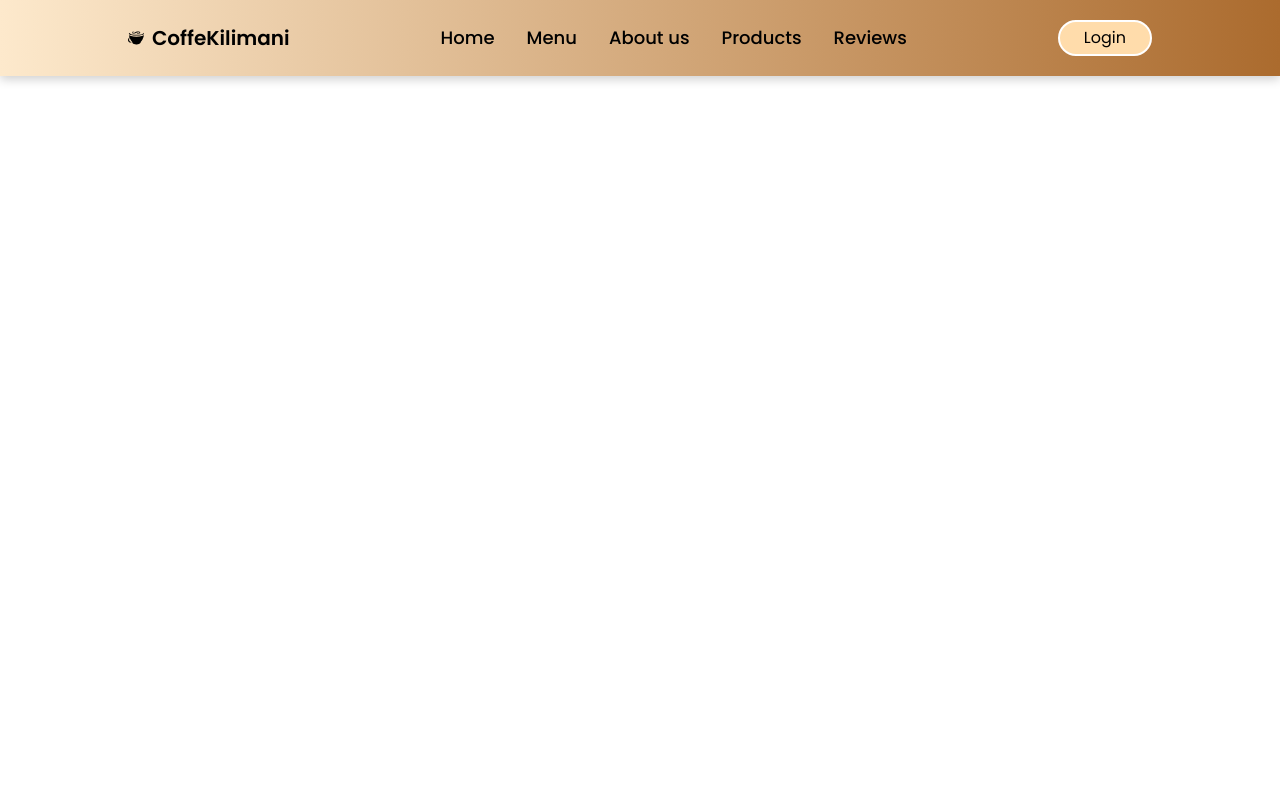
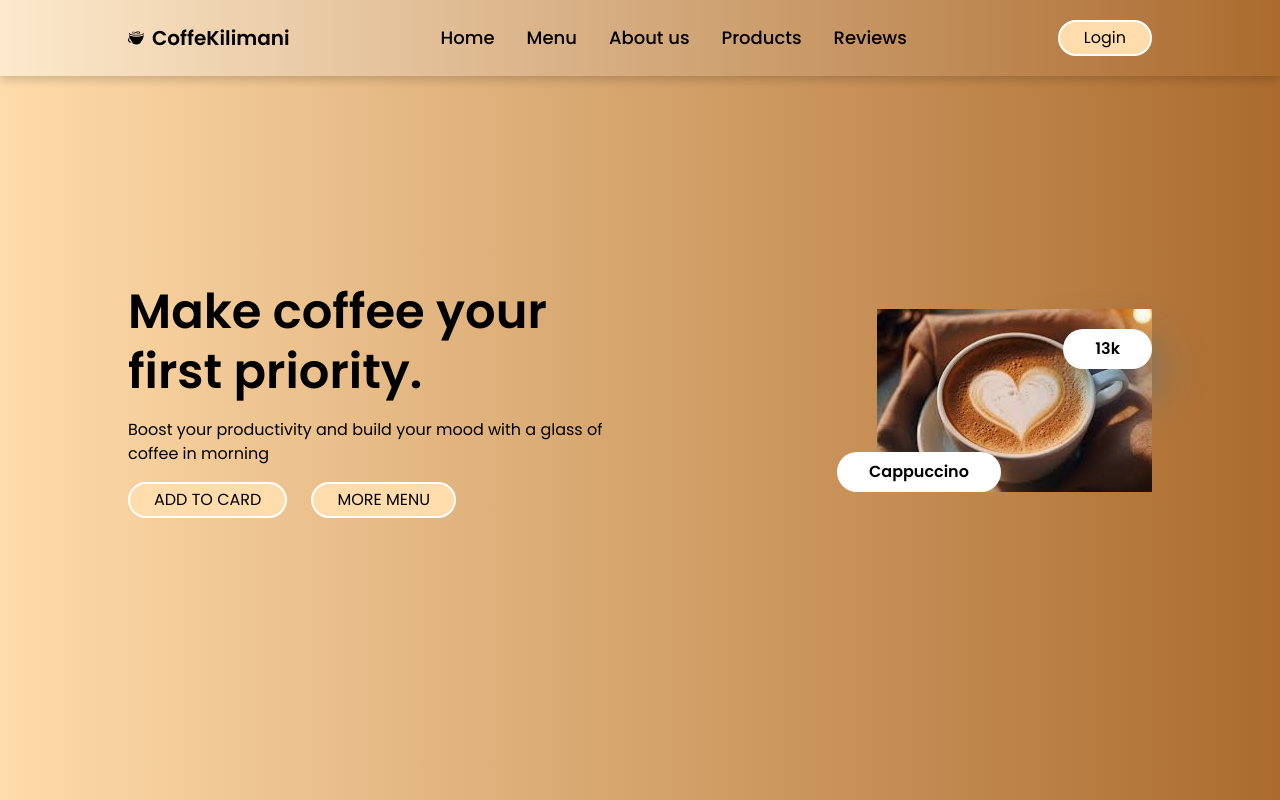
Before and after one commit to WycliffeMk/Coffee-Web, a React app: page / in a window 1280 px wide. Built offline with nearby package versions, Linux system fonts and the light colour scheme; the HTML template or start-up script is replaced by a standard one.

Commit message:
feat: complete hero section

```diff
--- a/src/App.jsx
+++ b/src/App.jsx
@@ -1,10 +1,16 @@
 import React from "react";
 import Navbar from "./components/Navbar";
+import Home from "./components/Home";
 
 const App = () => {
   return (
     <div>
       <Navbar />
+      <main>
+        <div id="Home">
+          <Home />
+        </div>
+      </main>
     </div>
   );
 };
--- /dev/null
+++ b/src/components/Home.jsx
@@ -0,0 +1,33 @@
+import React from "react";
+import Button from "../layouts/Button";
+
+const Home = () => {
+  return (
+    <div className=" min-h-screen flex flex-col justify-center lg:flex-row lg:justify-between items-center lg:px-32 px-5 gap-10 bg-gradient-to-r from-[#FFDCAB] to-[#AB6B2E] ">
+      <div className=" w-full lg:w-2/4 space-y-4 mt-14 lg:mt-0">
+        <h1 className="font-semibold text-5xl text-center lg:text-start leading-tight">
+          Make coffee your first priority.
+        </h1>
+        <p>
+          Boost your productivity and build your mood with a glass of coffee in
+          morning
+        </p>
+        <div className=" flex flex-row gap-6">
+          <Button title="ADD TO CARD" />
+          <Button title="MORE MENU" />
+        </div>
+      </div>
+      <div className="relative">
+        <img src="src/assets/images/Home.png" alt="img" />
+        <div className=" absolute bg-white px-8 py-2 top-5 right-0 rounded-full shadow-[0_20px_50px_rgba(8,_112,_184,_0.7)]">
+          <h2 className=" font-semibold">13k</h2>
+        </div>
+        <div className=" absolute bg-white px-8 py-2 bottom-0 -left-10 rounded-full">
+          <h2 className=" font-semibold">Cappuccino</h2>
+        </div>
+      </div>
+    </div>
+  );
+};
+
+export default Home;
```
Also changed, not shown: src/assets/images/Home.png (added).
